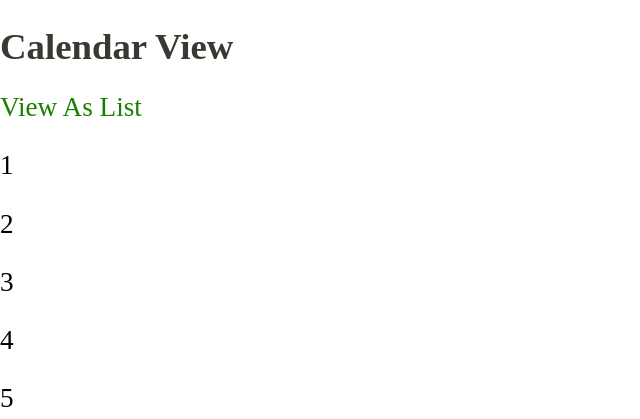
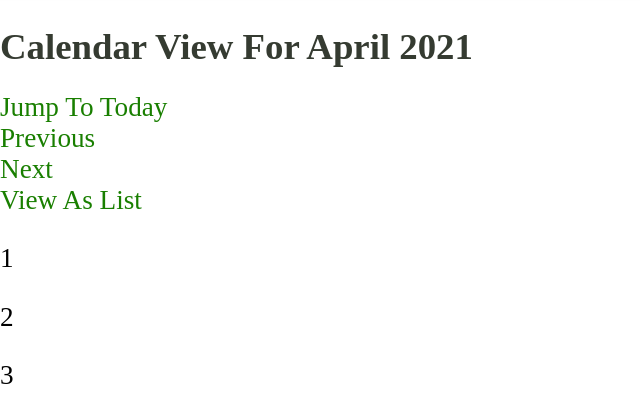
Before and after one commit to Bwc9876/BerksDental, a Django app: page /events/ in a window 1280 px wide. Shown: the part 98-517 px from the top of the page, without its empty margins (0-640 px from the left). Run offline with Django 3.2, Linux system fonts and the light colour scheme; data that the repository does not hold is empty; some libraries are stand-ins or nearby versions.

Commit message:
Improved Calendar Templating

```diff
--- a/main/templates/events-calendar.html
+++ b/main/templates/events-calendar.html
@@ -8,26 +8,30 @@
 {% endblock %}
 {% block content %}
 
-    <h1> Calendar View </h1>
+    <h1> Calendar View For {{ month_name }} {{ year }} </h1>
 
-    <a href="{% url "main:events" %}?view=list">View As List</a>
+    <a href="{% url "main:events" %}"> Jump To Today </a> <br />
+    <a href="{{ previous_link }}">Previous</a> <br />
+    <a href="{{ next_link }}">Next</a> <br />
+
+    <a href="{% url "main:events" %}?view=list">View As List</a> <br/>
 
     {% for week in weeks %}
 
         {% for day in week %}
 
-            <div class="{% if day == 0 %}end-day{% endif %} calendar-tile {% if day == today %}today{% endif %}">
+            <div class="calendar-tile {% if day == today.day %}today{% endif %} {% if day == 0 %}end-day{% endif %}">
 
                 {% if day != 0 %}
                     <p class="day-number">{{ day }}</p>
                 {% endif %}
 
                 {% for event in events %}
-                    {% if event.startDate.day == day and event.startDate == event.endDate %}
+                    {% if event.startDate.day == day and event.startDate.month == month and event.startDate == event.endDate %}
                         {{ event.name }} <br />
-                    {% elif event.startDate.day == day %}
+                    {% elif event.startDate.day == day and event.startDate.month == month %}
                         {{ event.name }} Starts <br />
-                    {% elif event.endDate.day == day %}
+                    {% elif event.endDate.day == day and event.endDate.month == month %}
                         {{ event.name }} Ends <br />
                     {% endif %}
                 {% endfor %}
--- a/main/views.py
+++ b/main/views.py
@@ -2,9 +2,11 @@ import calendar
 from datetime import date
 
 from django.core.paginator import Paginator
+from django.db.models import Q
 from django.http import Http404, JsonResponse
 from django.shortcuts import render
 from django.template.exceptions import TemplateDoesNotExist
+from django.urls import reverse
 from django.views.decorators.csrf import csrf_exempt
 from django.views.decorators.http import require_safe, require_http_methods
 
@@ -77,6 +79,28 @@ def officers(request):
     return render(request, "officers.html", {"officers": officer_objects})
 
 
+def get_last_month_and_year(month, year):
+    if month == 1:
+        return 12, year - 1
+    else:
+        return month - 1, year
+
+
+def get_next_month_and_year(month, year):
+    if month == 12:
+        return 1, year + 1
+    else:
+        return month + 1, year
+
+
+def get_next_and_previous_links(month, year):
+    next_month, next_year = get_next_month_and_year(month, year)
+    next_link = f"{reverse('main:events')}?month={next_month}&year={next_year}"
+    last_month, last_year = get_last_month_and_year(month, year)
+    previous_link = f"{reverse('main:events')}?month={last_month}&year={last_year}"
+    return next_link, previous_link
+
+
 @require_safe
 def events(request):
     """ This view function gets events from the database and uses them to render events-list.html
@@ -90,14 +114,25 @@ def events(request):
     view_type = request.GET.get("view", "calendar")
 
     if view_type == "calendar":
-        calendar.setfirstweekday(calendar.SUNDAY)
-        today = date.today()
-        month = request.GET.get("month", today.month)
-        year = request.GET.get("year", today.year)
-        month_calendar = calendar.monthcalendar(year, month)
-        matching_events = models.Event.objects.filter(startDate__month=month, startDate__year=year)
-        return render(request, "events-calendar.html",
-                      {"events": matching_events, "weeks": month_calendar, 'today': today.day})
+        try:
+            calendar.setfirstweekday(calendar.SUNDAY)
+            today = date.today()
+            month = int(request.GET.get("month", today.month))
+            year = int(request.GET.get("year", today.year))
+            month_calendar = calendar.monthcalendar(year, month)
+            month_name = calendar.month_name[month]
+            matching_events = models.Event.objects.filter(
+                (Q(startDate__month=month) & Q(startDate__year=year)) | (
+                        Q(endDate__month=month) & Q(endDate__year=year)))
+            next_link, previous_link = get_next_and_previous_links(month, year)
+            return render(request, "events-calendar.html",
+                          {"events": matching_events, "weeks": month_calendar, 'today': today, "month": month,
+                           "month_name": month_name, "year": year,
+                           "next_link": next_link, "previous_link": previous_link})
+        except calendar.IllegalMonthError:
+            raise Http404("Invalid Month")
+        except ValueError:
+            raise Http404("Invalid Month/Year")
     elif view_type == "list":
         upcoming_events = models.Event.objects.filter(startDate__gte=date.today()).order_by("startDate")
         past_events = models.Event.objects.filter(startDate__lt=date.today()).order_by("-startDate")
```
